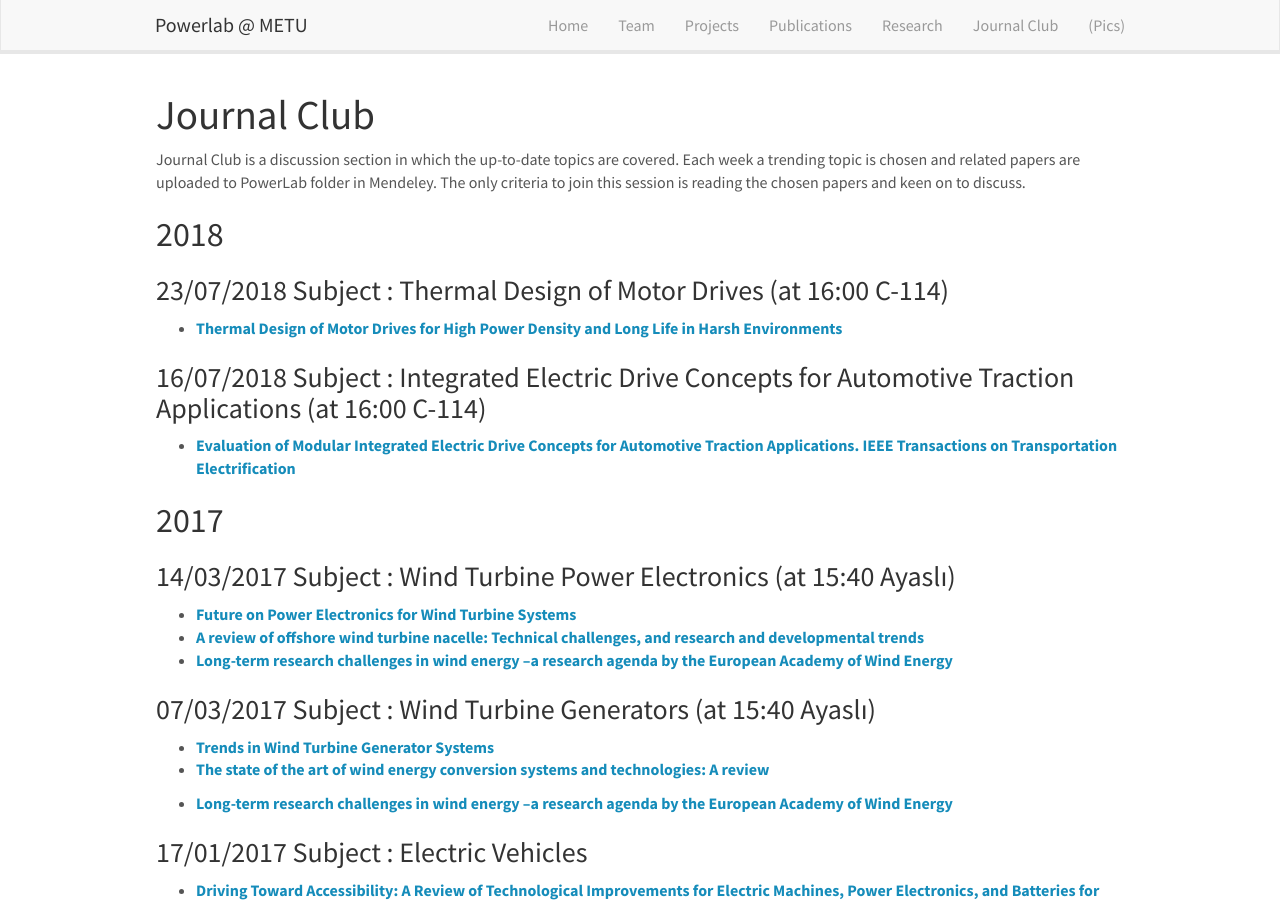
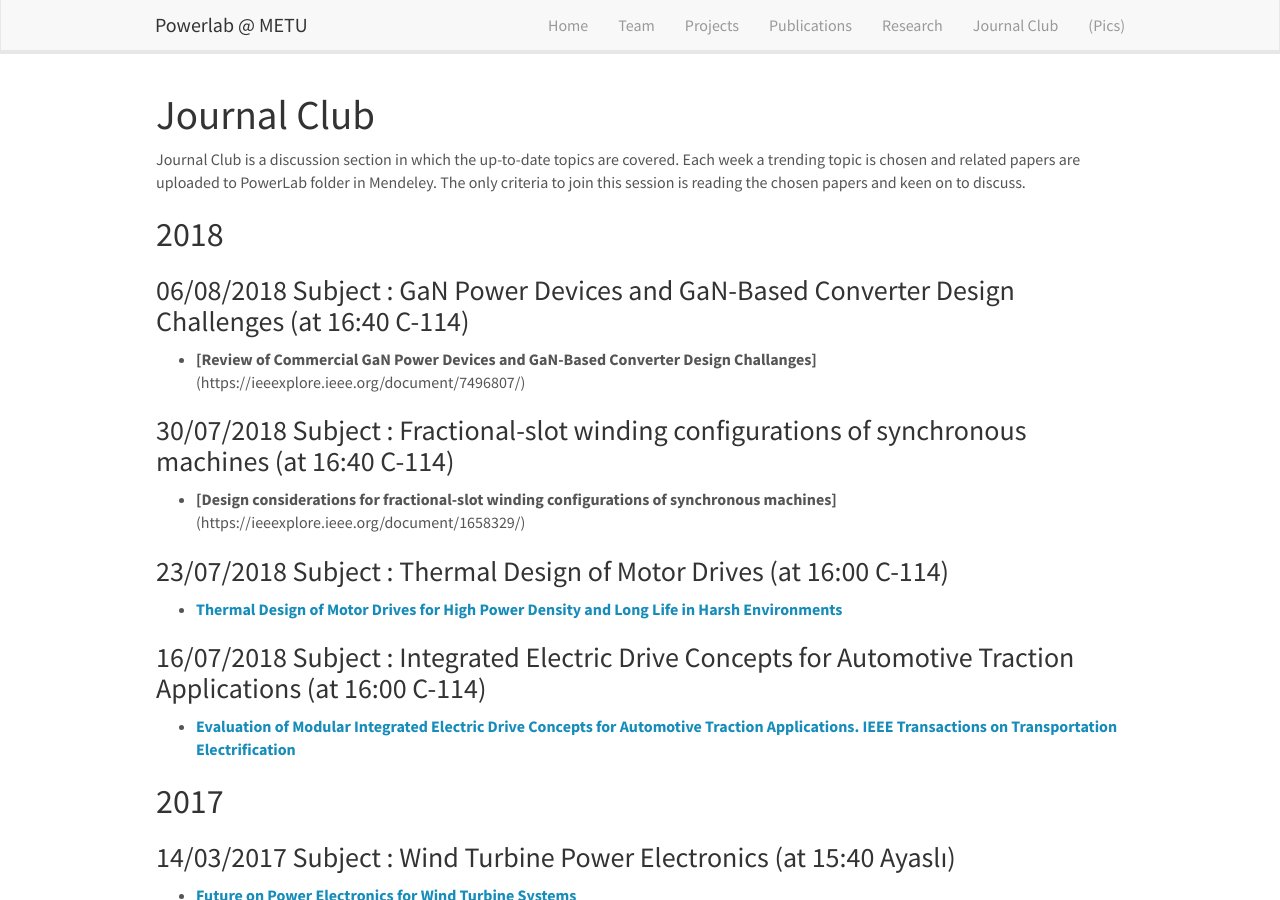
Before and after one commit to odtu/odtu.github.io, a Jekyll site: the page built from _pages/journalclub.md, in a window 1280 px wide and 900 px high. Built offline with Jekyll 4.4.1, drawn with Linux system fonts in a browser that asks for light colours; nearby versions of some CDN libraries.

Commit message:
journal club updated and home page edited

```diff
--- a/_pages/journalclub.md
+++ b/_pages/journalclub.md
@@ -11,6 +11,12 @@ Journal Club is a discussion section in which the up-to-date topics are covered.
 
 
 ## 2018
+### 06/08/2018 Subject : GaN Power Devices and GaN-Based Converter Design Challenges (at 16:40 C-114)
+ * **[Review of Commercial GaN Power Devices and GaN-Based Converter Design Challanges]**(https://ieeexplore.ieee.org/document/7496807/)
+
+### 30/07/2018 Subject : Fractional-slot winding configurations of synchronous machines (at 16:40 C-114)
+* **[Design considerations for fractional-slot winding configurations of synchronous machines]**(https://ieeexplore.ieee.org/document/1658329/)
+
 ### 23/07/2018 Subject : Thermal Design of Motor Drives (at 16:00 C-114)
 * **[Thermal Design of Motor Drives for High Power Density and Long Life in Harsh Environments](https://ieeexplore.ieee.org/stamp/stamp.jsp?arnumber=7104717/)**
 
```
Also changed, not shown: _pages/home.md (+0 -8 lines), _pages/404.md (line endings or trailing spaces).
